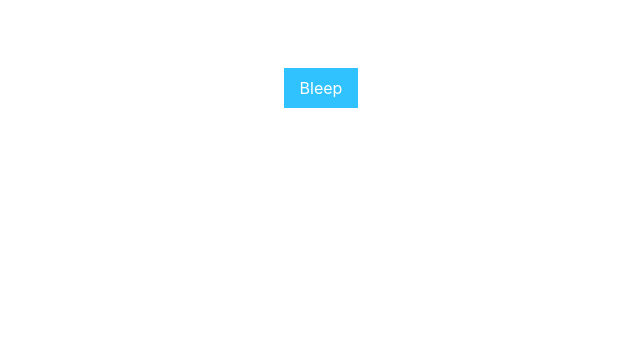
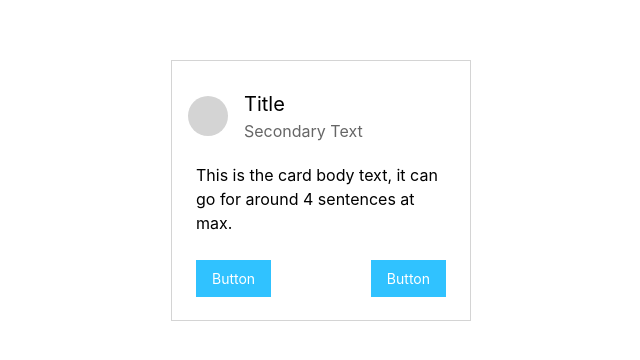
Before and after one commit to braydenk/styled-component-library, a React (Create React App) app: page / in a window 1280 px wide. Shown: the part 140-500 px from the top of the page, without its empty margins (319-959 px from the left). Built offline with nearby package versions, Linux system fonts and the light colour scheme.

Commit message:
Fixed Card styles

```diff
--- a/src/App.js
+++ b/src/App.js
@@ -31,7 +31,7 @@ function App() {
           marginTop: '200px'
         }}
       >
-        <Button primary>Bleep</Button>
+        <Card>Bleep</Card>
       </div>
     </Page>
   );
--- a/src/components/Button.js
+++ b/src/components/Button.js
@@ -7,7 +7,7 @@ const Button = styled.button`
   color: ${props => (props.primary ? '#fff' : props.theme.colors.fontPrimary)};
   padding: 8px 16px;
   margin: 8px;
-  font-size: 16px;
+  font-size: ${props => (props.small ? '14px' : '16px')};
 
   :disabled {
     background-color: ${props => props.theme.colors.neutral400};
--- a/src/components/Card.js
+++ b/src/components/Card.js
@@ -5,26 +5,16 @@ import Button from './Button';
 const StyledCard = styled.div`
   background: ${props => props.theme.colors.background};
   border: 1px solid ${props => props.theme.colors.neutral400};
-  width: 300px;
-  height: 250px;
-  padding: 1em 2em;
-`;
-
-const CardHeader = styled.div`
-  width: 100%;
-  height: 25%;
+  max-width: 300px;
   display: flex;
+  flex-direction: column;
 `;
 
 const P = styled.span`
-  height: 48px;
-  width: 48px;
+  height: 40px;
+  width: 40px;
   border-radius: 50%;
-  background: gray;
-`;
-
-const CardHeaderTitle = styled.h1`
-  font-size: 20px;
+  background: ${props => props.theme.colors.neutral400};
 `;
 
 const CardHeaderSubTitle = styled.h1`
@@ -38,50 +28,55 @@ const CardHeaderTextContainer = styled.div`
   margin-left: 1em;
 `;
 
-const CardBody = styled.div`
+const CardHeaderContainer = styled.div`
+  height: 30%;
+  display: flex;
+  align-items: center;
+  padding: 1em;
   margin-top: 1em;
 `;
 
-const CardActions = styled.div`
-  display: flex;
-  justify-content: space-between;
-  margin-top: 1em;
+const CardBodyContainer = styled.div`
+  height: 50%;
+  padding: 0.5em 1.5em;
 `;
 
-const CardActionButton = styled.button`
-  border: none;
-  background: ${props => props.theme.colors.primary};
-  color: #fff;
-  font-size: 1em;
-  max-height: 40px;
-  padding: 0.5em 1em;
-  border-radius: 4px;
-  font-weight: 500;
+const CardActionsContainer = styled.div`
+  height: 20%;
+  display: flex;
+  align-items: center;
+  justify-content: space-between;
+  padding: 0 1em;
+  margin-bottom: 1em;
+`;
 
-  :hover {
-    background: ${props => props.theme.colors.primaryDark};
-  }
+const CardHeaderTitle = styled.h1`
+  font-size: 20px;
 `;
 
 function Card() {
   return (
     <StyledCard>
-      <CardHeader>
+      <CardHeaderContainer>
         <P />
         <CardHeaderTextContainer>
-          <CardHeaderTitle>Title text</CardHeaderTitle>
+          <CardHeaderTitle>Title</CardHeaderTitle>
           <CardHeaderSubTitle>Secondary Text</CardHeaderSubTitle>
         </CardHeaderTextContainer>
-      </CardHeader>
-      <CardBody>
+      </CardHeaderContainer>
+      <CardBodyContainer>
         <p>
           This is the card body text, it can go for around 4 sentences at max.
         </p>
-      </CardBody>
-      <CardActions>
-        <CardActionButton>Button</CardActionButton>
-        <CardActionButton>Button</CardActionButton>
-      </CardActions>
+      </CardBodyContainer>
+      <CardActionsContainer>
+        <Button primary small>
+          Button
+        </Button>
+        <Button primary small>
+          Button
+        </Button>
+      </CardActionsContainer>
     </StyledCard>
   );
 }
```
